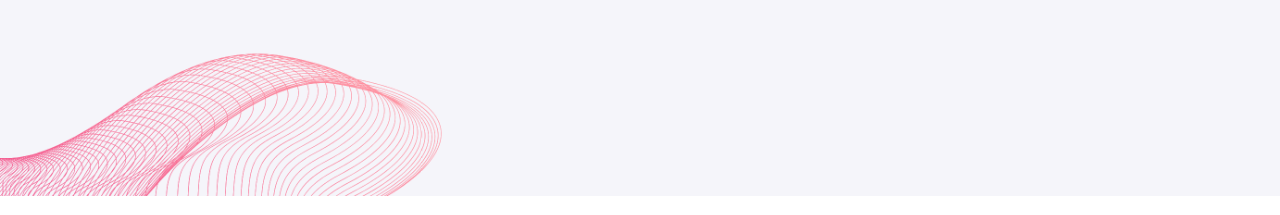
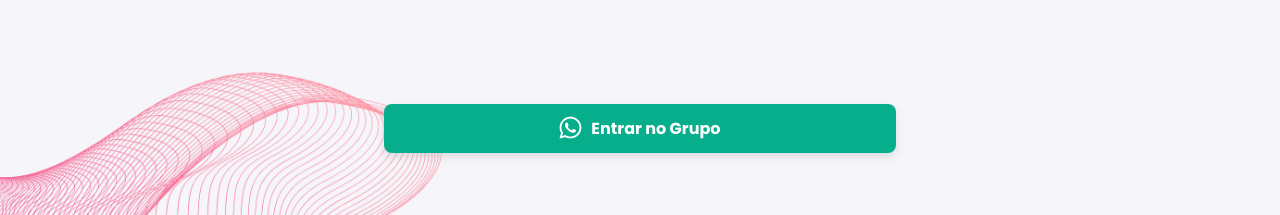
Before and after one commit to edu-03borges/landing-page-livebi, a plain HTML site: page index.html in a window 1280 px wide. Shown: the part 604-819 px from the top of the page. Drawn offline with nearby package versions, Linux system fonts and the light colour scheme.

Commit message:
google analytics 2

```diff
--- a/app.js
+++ b/app.js
@@ -56,6 +56,7 @@ function changePage(page) {
   const pages = ['home-page', 'about-page', 'contact-page'/*, 'investor-page' */];
   const header = document.querySelector('header');
   const shape = document.querySelector('.shape');
+  const whatsappButton = document.querySelector('.whatsapp-button');
 
   pages.forEach(p => document.getElementById(p).style.display = 'none');
 
@@ -65,17 +66,19 @@ function changePage(page) {
     header.style.backgroundColor = 'transparent';
     header.style.margin = '0';
     header.style.borderRadius = '0';
+    whatsappButton.style.display = 'flex';
   } else {
     header.style.backgroundColor = '#fff';
     header.style.margin = '0 20px';
     header.style.borderRadius = '20px 20px 0 0';
+    whatsappButton.style.display = 'none';
   }
 
   shape.style.display = 'none';
 
   setTimeout(() => {
     shape.style.display = 'flex';
-  },100);
+  }, 100);
 }
 
 document.getElementById('link-home').addEventListener('click', (event) => {
--- a/index.html
+++ b/index.html
@@ -11,6 +11,16 @@
   <link rel="stylesheet" href="style.css">
   <link rel="stylesheet" href="style-cards.css">
 </head>
+
+<!-- Google tag (gtag.js) -->
+<script async src="https://www.googletagmanager.com/gtag/js?id=G-2QGY6MLB5S"></script>
+<script>
+  window.dataLayer = window.dataLayer || [];
+  function gtag(){dataLayer.push(arguments);}
+  gtag('js', new Date());
+
+  gtag('config', 'G-2QGY6MLB5S');
+</script>
 
 <body>
   <main>
@@ -117,6 +127,14 @@
           </div>
         </div>
       </div>
+
+      <div class="whatsapp-button">
+        <a href="https://chat.whatsapp.com/SEU_GRUPO" target="_blank">
+          <i class="fab fa-whatsapp" style="font-size:25px; margin-right: 10px;"></i>
+          Entrar no Grupo
+        </a>
+      </div>
+
 
       <div class="loading__wrapper">
         <div class="loader--text">
@@ -471,13 +489,6 @@
 
   <!-- Google tag (gtag.js) -->
   <script async src="https://www.googletagmanager.com/gtag/js?id=G-2QGY6MLB5S"></script>
-  <script>
-    window.dataLayer = window.dataLayer || [];
-    function gtag(){dataLayer.push(arguments);}
-    gtag('js', new Date());
-
-    gtag('config', 'G-2QGY6MLB5S');
-  </script>
 </body>
 
 </html>
--- a/style.css
+++ b/style.css
@@ -246,6 +246,39 @@ header .container {
   width: 500px;
   bottom: -350px;
   left: -50px;
+}
+
+.whatsapp-button {
+  --card-translateY-offset: 100vh;
+  transform: translate(-50%, -50%) translateX(var(--card-translateX-offset)) translateY(var(--card-translateY-offset)) rotateY(var(--card-rotation-offset)) scale(var(--card-scale-offset));
+  animation: slideUp 3s ease forwards;
+  opacity: 0;
+  z-index: 0;
+  display: flex;
+  justify-content: center;
+  position: relative;
+  bottom: 30px;
+}
+
+.whatsapp-button a {
+  display: flex;
+  align-items: center;
+  justify-content: center;
+  background-color: #07AE8C;
+  color: white;
+  font-size: 16px;
+  font-weight: bold;
+  text-decoration: none;
+  padding: 12px 20px;
+  border-radius: 8px;
+  transition: 0.3s;
+  box-shadow: 0 4px 10px rgba(0, 0, 0, 0.1);
+  width: 40%;
+}
+
+.whatsapp-button:hover a {
+  background-color: #06775F;
+  box-shadow: 0 6px 12px rgba(0, 0, 0, 0.15);
 }
 
 .copy {
@@ -612,6 +645,9 @@ header .container {
     left: -200px;
   }
 
+  .whatsapp-button a {
+    width: 80%;
+  }
   /* Geral */
   /* --------------------------------------- */
 
```
